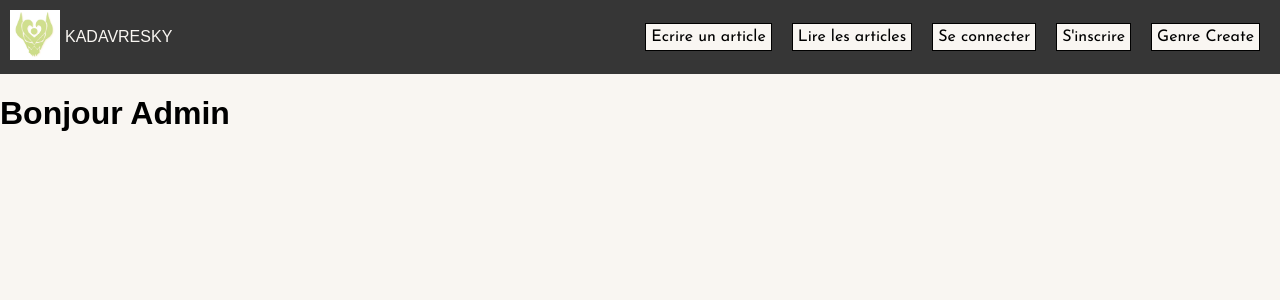
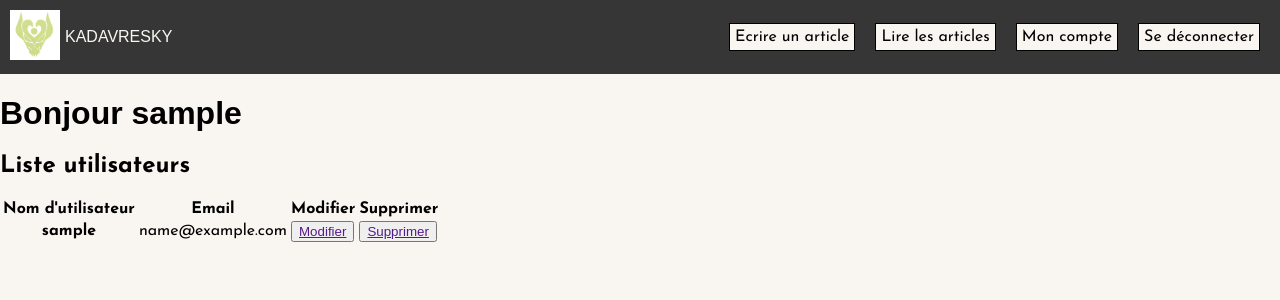
Before and after one commit to CooperPeaks/cadavre-exquis, a Node project: template views/admin_account.hbs in a window 1280 px wide. Shown: the top 300 px of the page. Run offline with Node 20 templates, Linux system fonts and the light colour scheme; the template is opened without the code that fills it: most values are stand-ins (such as "Sample title", 1, 10 or a date in 2020); some libraries are stand-ins or nearby versions; some web fonts are replaced.

Commit message:
display genres

```diff
--- a/api/controllers/genreController.js
+++ b/api/controllers/genreController.js
@@ -16,7 +16,7 @@
                 where: { genre_name: req.body.genre_name }
             }, {
                 where: { id: req.params.id }
-            })
+            }, {raw: true})
             console.log("Correspondance trouvé", genreMatch);
 
             if (genreMatch !== null) {
--- a/api/controllers/storyController.js
+++ b/api/controllers/storyController.js
@@ -33,7 +33,9 @@
     },
 
     list: async (req, res) => {
-        const stories = await Story.findAll({ raw: true });
+        const stories = await Story.findAll({
+            include: [{model: Genre}],
+            raw: true });
         const genres = await Genre.findAll({ raw: true })
         console.log(stories);
         res.render('story_list', { stories, genres })
--- a/api/models/storyModel.js
+++ b/api/models/storyModel.js
@@ -1,4 +1,4 @@
-const {DataTypes} = require('sequelize')
+const { DataTypes } = require('sequelize')
 const config = require('../../config')
 const Genre = require('./genreModel')
 
--- a/views/admin_account.hbs
+++ b/views/admin_account.hbs
@@ -1,3 +1,34 @@
 <div class="admin-title">
-    <h1>Bonjour Admin</h1>
+    <h1>Bonjour {{username}} </h1>
 </div>
+
+<div class="users-manage">
+    <h2>Liste utilisateurs</h2>
+    <table class="users-table">
+        <thead>
+            <tr>
+                <th scope="col">Nom d'utilisateur</th>
+                <th scope="col">Email</th>
+                <th scope="col">Modifier</th>
+                <th scope="col">Supprimer</th>
+            </tr>
+        </thead>
+        <tbody>
+            {{#each users}}
+            <tr>
+                <th scope="row"> {{username}} </th>
+                <td> {{email}} </td>
+                <td>
+                    <button><a href="">Modifier</a></button>
+                </td>
+                <td>
+                    <form action="" method="post">
+                        <button type="submit"><a href="">Supprimer</a></button>
+                    </form>
+                </td>
+            </tr>
+            {{/each}}
+        </tbody>
+    </table>
+
+</div>
--- a/views/partials/navbar.hbs
+++ b/views/partials/navbar.hbs
@@ -8,6 +8,9 @@
     <div class="links-container">
         <a href="/story/create">Ecrire un article</a>
         <a href="/story/list">Lire les articles</a>
+        {{#if isAdmin}}
+        <a href="/user/admin">Administration</a>
+        {{/if}}
         {{#if username}}
         <a href="/user/account">Mon compte</a>
         <a href="/user/logout">Se déconnecter</a>
@@ -15,6 +18,8 @@
         <a href="/user/log">Se connecter</a>
         <a href="/user/register">S'inscrire</a>
         {{/if}}
+        {{#if isAdmin}}
         <a href="/genre/create">Genre Create</a>
+        {{/if}}
     </div>
 </nav>
--- a/views/story_list.hbs
+++ b/views/story_list.hbs
@@ -42,7 +42,7 @@
                     <p> {{content}} </p>
                 </div>
                 <div class="article-infos">
-                    <p>Genre</p>
+                    <p> {{'genre.genre_name'}} </p>
                     <p>Auteur</p>
                     <p>En cours</p>
                     <button><a href="/story/read/{{id}}">Lire</a></button>
--- a/views/user_log.hbs
+++ b/views/user_log.hbs
@@ -12,6 +12,4 @@
         <input type="text" name="password" id="password" placeholder="Entrez votre mot de passe">
     </div>
     <button type="submit">Se connecter</button>
-    <button><a href="/user/account">User</a></button>
-    <button><a href="/user/admin">Admin</a></button>
 </form>
```
Also changed, not shown: api/controllers/userController.js (+6 -2 lines), views/user_account.hbs (+3 -6 lines), views/user_update.hbs (added).
